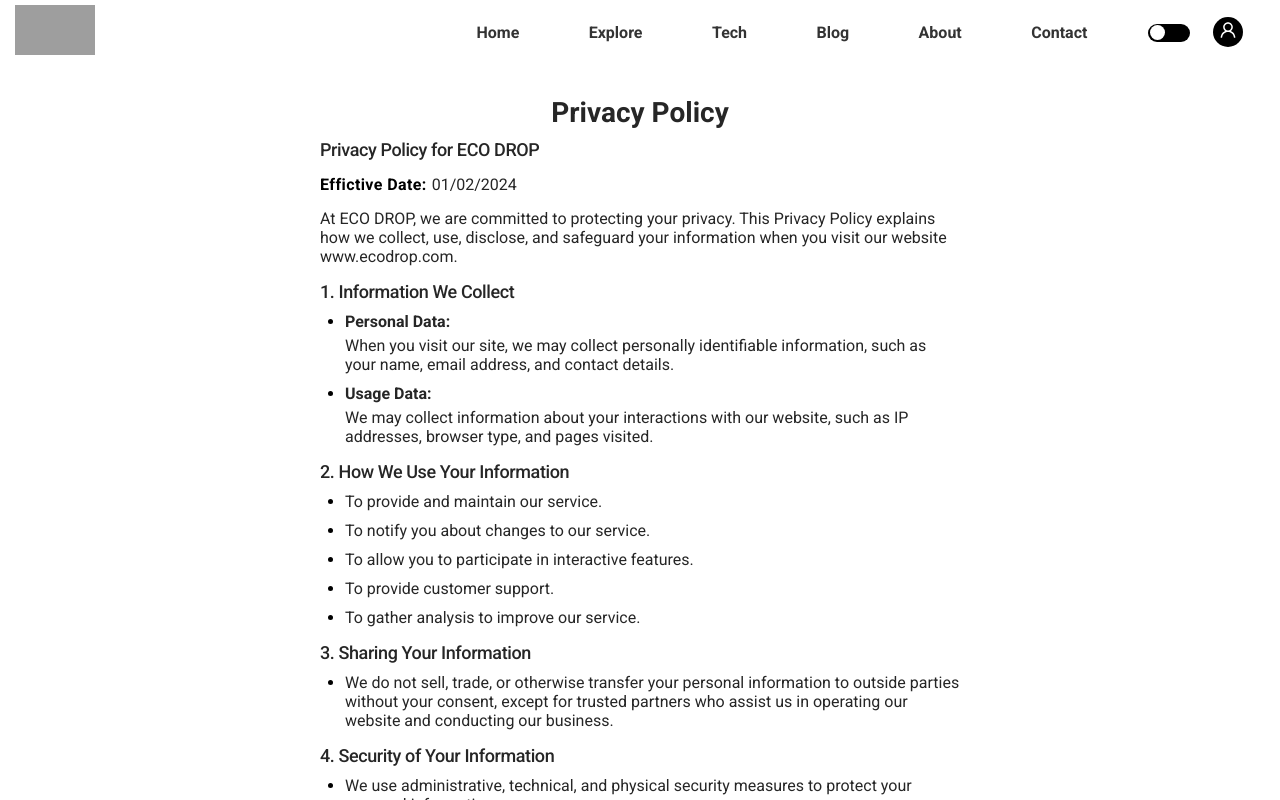
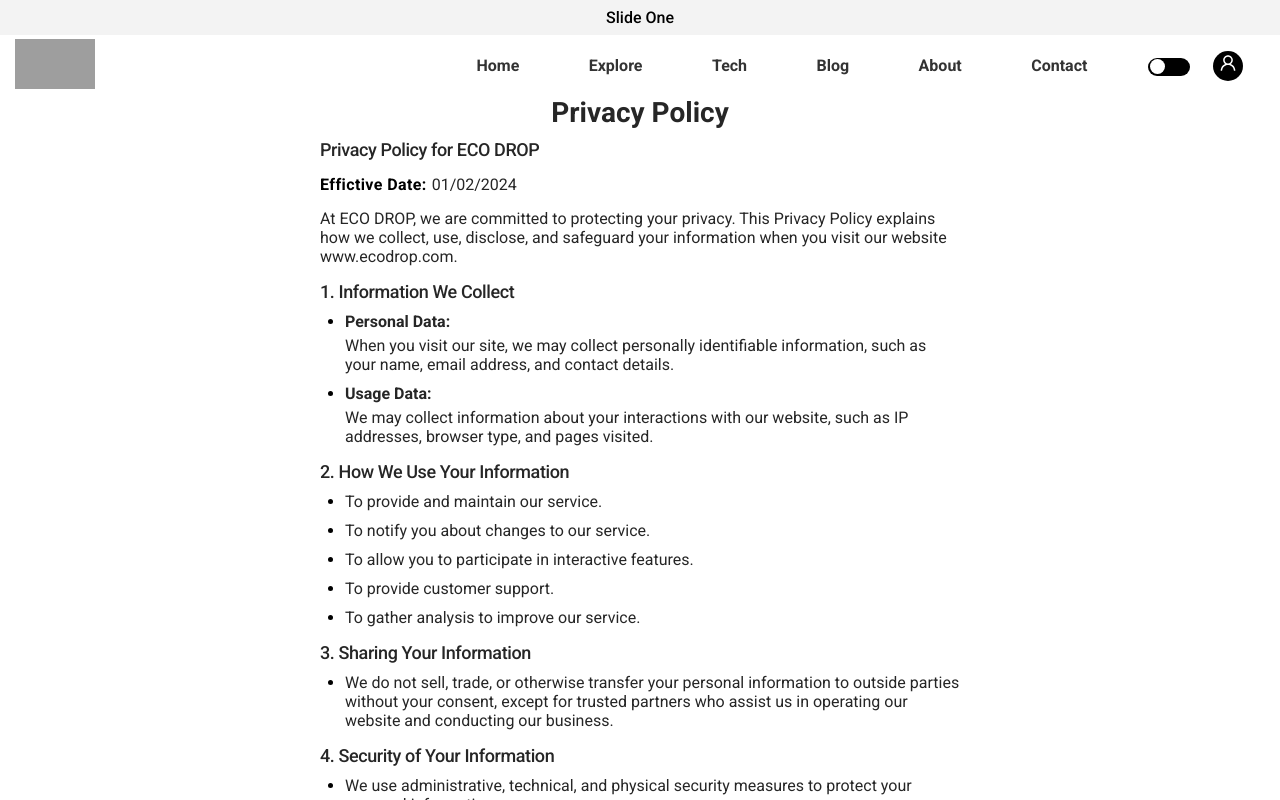
Before and after one commit to dhanesh1232/DNS_Deploy, a React (Create React App) app in the folder Blog/: page /privacy-policy in a window 1280 px wide. Built offline with nearby package versions, Linux system fonts and the light colour scheme; no server answers; grey boxes are pictures that could not be loaded; a web font is replaced by a local one.

Commit message:
Commit message

```diff
--- a/Blog/package.json
+++ b/Blog/package.json
@@ -6,6 +6,7 @@
     "node": "18.x"
   },
   "dependencies": {
+    "@eslint/compat": "^1.0.1",
     "@testing-library/jest-dom": "5.11.9",
     "@testing-library/react": "11.2.5",
     "@testing-library/user-event": "12.6.2",
@@ -26,7 +27,9 @@
     "@babel/plugin-proposal-private-property-in-object": "^7.21.11",
     "@babel/plugin-transform-nullish-coalescing-operator": "^7.24.1",
     "@babel/plugin-transform-numeric-separator": "^7.24.1",
+    "eslint": "^8.57.0",
     "eslint-plugin-prettier": "^5.1.3",
+    "eslint-plugin-react": "^7.34.1",
     "husky": "4.3.8",
     "lint-staged": "10.5.4",
     "npm-run-all": "4.1.5",
@@ -46,7 +49,7 @@
     "*.js": [
       "npm run lint:fix"
     ],
-    "*.{js, jsx, json, html, css}": [
+    "*.{js,jsx,json,html,css}": [
       "npm run format"
     ]
   },
--- a/Blog/src/Components/Contact/styledComponents.js
+++ b/Blog/src/Components/Contact/styledComponents.js
@@ -25,13 +25,16 @@
 `;
 
 export const ContactInfoPage = styled.div`
-  width: 50%;
+  width: 60%;
   max-height: 85%;
   min-height: 92%;
   @media screen and (max-width: 768px) {
     width: 92%;
   }
-  @media screen and (min-width: 768px) and (max-width: 1100px) {
+  @media screen and (min-width: 768px) and (max-width: 1000px) {
+    width: 75%;
+  }
+  @media screen and (min-width: 1150px) {
     width: 75%;
   }
 `;
@@ -165,12 +168,18 @@
 `;
 /*Form Page Started*/
 export const ContactFormPage = styled.div`
-  width: 50%;
+  width: 60%;
   min-height: 90%;
   max-height: 90%;
   transition: 0.3s all ease-in-out;
   @media screen and (max-width: 768px) {
     width: 92%;
+  }
+  @media screen and (min-width: 768px) and (max-width: 1000px) {
+    width: 75%;
+  }
+  @media screen and (min-width: 1150px) {
+    width: 75%;
   }
 `;
 export const ContactFormHeading = styled.h2`
@@ -199,7 +208,7 @@
     flex-direction: row;
   }
   @media screen and (min-width: 769px) and (max-width: 1000px) {
-    flex-direction: column;
+    flex-direction: row;
     gap: 10px;
   }
 `;
--- /dev/null
+++ b/Blog/src/Components/Header Top/arrow.js
@@ -0,0 +1,11 @@
+import React from "react";
+
+const CustomArrow = ({ className, style, onClick }) => (
+  <div
+    className={className}
+    style={{ ...style, display: "block", background: "gray" }}
+    onClick={onClick}
+  />
+);
+
+export default CustomArrow;
--- /dev/null
+++ b/Blog/src/Components/Header Top/index.js
@@ -0,0 +1,74 @@
+import React from "react";
+import BlogContext from "../../Context/blogContext";
+import { HeaderPageView, SliderView, SliderText } from "./styledComponents";
+import Slider from "react-slick";
+import CustomArrow from "./arrow";
+
+import "slick-carousel/slick/slick.css";
+import "slick-carousel/slick/slick-theme.css";
+
+const HeaderSlicks = () => {
+  const settings = {
+    dots: false,
+    infinite: true,
+    speed: 1000,
+    slidesToShow: 1,
+    slidesToScroll: 1,
+    autoplay: true,
+    autoplaySpeed: 3000,
+    arrows: true,
+    nextArrow: <CustomArrow />,
+    prevArrow: <CustomArrow />,
+  };
+  return (
+    <BlogContext.Consumer>
+      {(value) => {
+        const { theme } = value;
+        return (
+          <HeaderPageView headercolor={theme.toString()}>
+            <Slider {...settings}>
+              <SliderView>
+                <SliderText textcolor={theme.toString()}>Slide One</SliderText>
+              </SliderView>
+              <SliderView>
+                <SliderText textcolor={theme.toString()}>Slide Two</SliderText>
+              </SliderView>
+              <SliderView>
+                <SliderText textcolor={theme.toString()}>
+                  Slide Three
+                </SliderText>
+              </SliderView>
+              <SliderView>
+                <SliderText textcolor={theme.toString()}>Slide Four</SliderText>
+              </SliderView>
+              <SliderView>
+                <SliderText textcolor={theme.toString()}>Slide Five</SliderText>
+              </SliderView>
+              <SliderView>
+                <SliderText textcolor={theme.toString()}>Slide Six</SliderText>
+              </SliderView>
+              <SliderView>
+                <SliderText textcolor={theme.toString()}>
+                  Slide Seven
+                </SliderText>
+              </SliderView>
+              <SliderView>
+                <SliderText textcolor={theme.toString()}>
+                  Slide Eight
+                </SliderText>
+              </SliderView>
+              <SliderView>
+                <SliderText textcolor={theme.toString()}>Slide Nine</SliderText>
+              </SliderView>
+              <SliderView>
+                <SliderText textcolor={theme.toString()}>Slide Ten</SliderText>
+              </SliderView>
+            </Slider>
+          </HeaderPageView>
+        );
+      }}
+    </BlogContext.Consumer>
+  );
+};
+
+export default HeaderSlicks;
--- /dev/null
+++ b/Blog/src/Components/Header Top/styledComponents.js
@@ -0,0 +1,25 @@
+// styledComponents.jsx
+import styled from "styled-components";
+
+export const HeaderPageView = styled.div`
+  width: 100%;
+  overflow: hidden;
+  position: relative;
+  height: 2.3rem;
+  transition: all 0.3s ease-in-out;
+  background: ${(props) =>
+    JSON.parse(props.headercolor) ? "#363131" : "#f3f3f3"};
+`;
+
+export const SliderView = styled.div`
+  height: 2.4rem;
+  text-align: center;
+  transition: all 0.3s ease-in-out;
+  padding: 0.5rem;
+`;
+export const SliderText = styled.p`
+  font-size: 1rem;
+  font-weight: 500;
+  transition: all 0.3s ease-in-out;
+  color: ${(props) => (JSON.parse(props.textcolor) ? "#fff" : "#000")};
+`;
--- a/Blog/src/Components/Header/index.css
+++ b/Blog/src/Components/Header/index.css
@@ -1,3 +1,3 @@
 home {
-  background: gray;
+  background: #363131;
 }
--- a/Blog/src/Components/Header/index.js
+++ b/Blog/src/Components/Header/index.js
@@ -21,6 +21,7 @@
   HeaderMainContainer,
   NavLink,
 } from "./styledComponent";
+import HeaderSlicks from "../Header Top";
 
 const Header = () => {
   const { theme, menuToggle, setTheme, setMenuToggle } =
@@ -37,7 +38,7 @@
 
   return (
     <HeaderMainContainer>
-
+      <HeaderSlicks />
       <HeaderContainer themecolor={theme ? "#000" : "#fff"}>
         <Link to="/">
           <LogoImage
```
Also changed, not shown: Blog/eslint.config.mjs (added, +25 -0 lines), Blog/.eslintrc.json (added), Blog/src/Components/Contact/index.js (line endings or trailing spaces), 1 other file (tests, documents, lock files or other folders).
